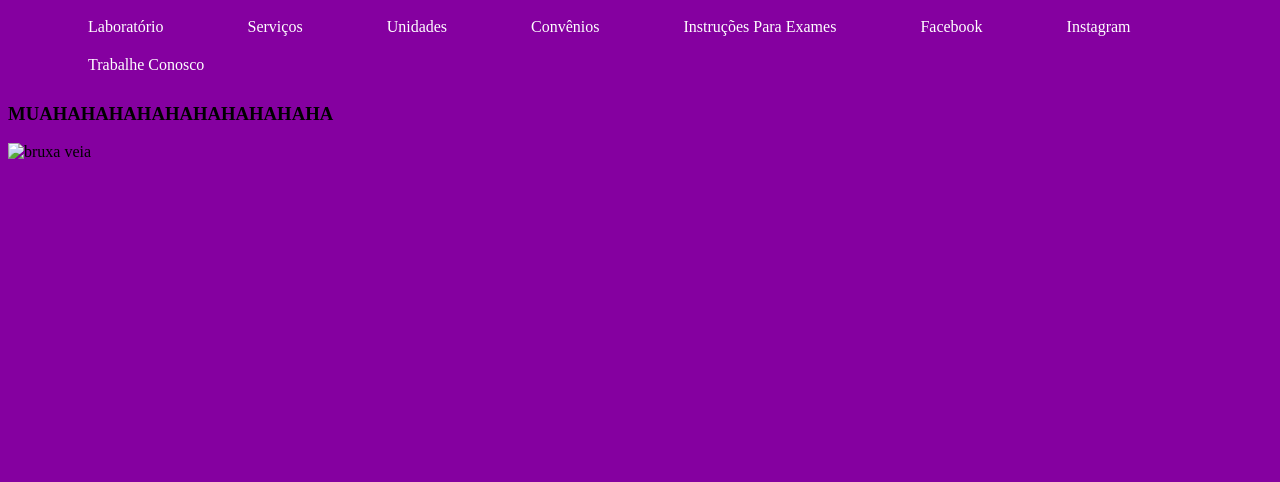
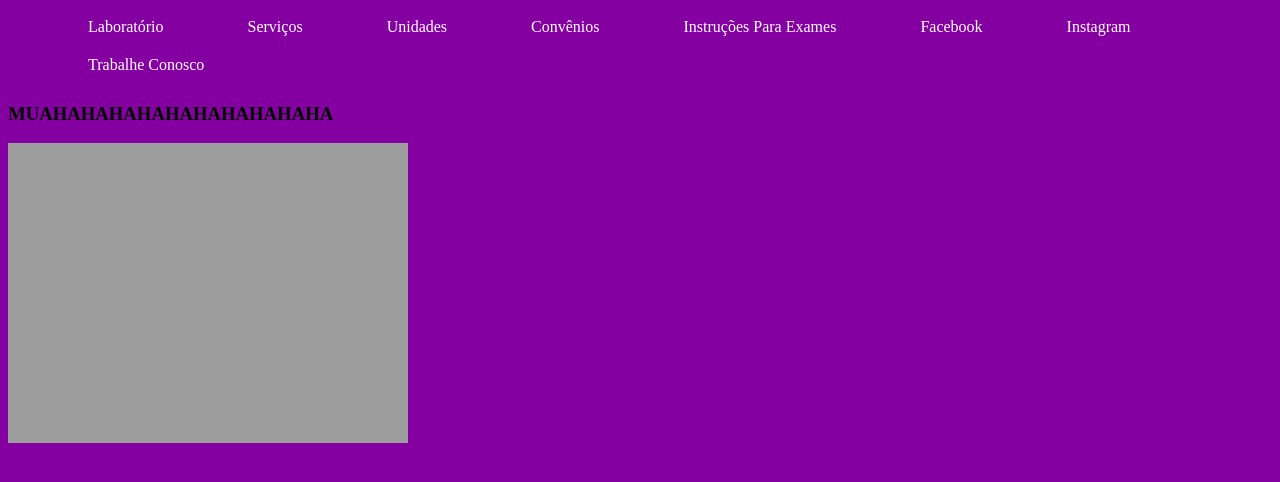
Before and after one commit to marcosvasantos/Teste, a plain HTML site: page serviços.html in a window 1280 px wide. Drawn offline with Linux system fonts and the light colour scheme; the site is published under a folder, as on GitHub Pages, so addresses that start at the root find nothing.

Commit message:
Update serviços.html

```diff
--- a/serviços.html
+++ b/serviços.html
@@ -22,6 +22,6 @@
         </ul>
 
     <H3>MUAHAHAHAHAHAHAHAHAHAHA</H3>
-    <img src="/assets/bruxa.gif" alt="bruxa veia">
+    <img src="assets/bruxa.gif" alt="bruxa veia">
 </body>
 </html>
```
